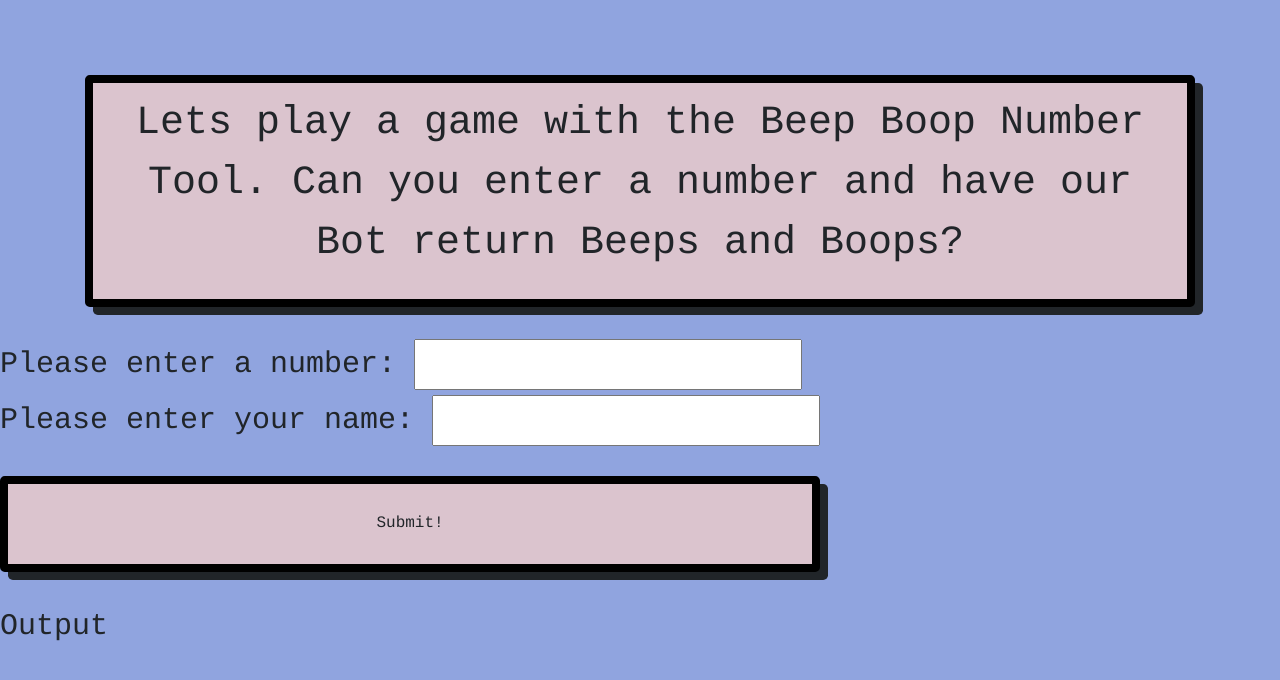
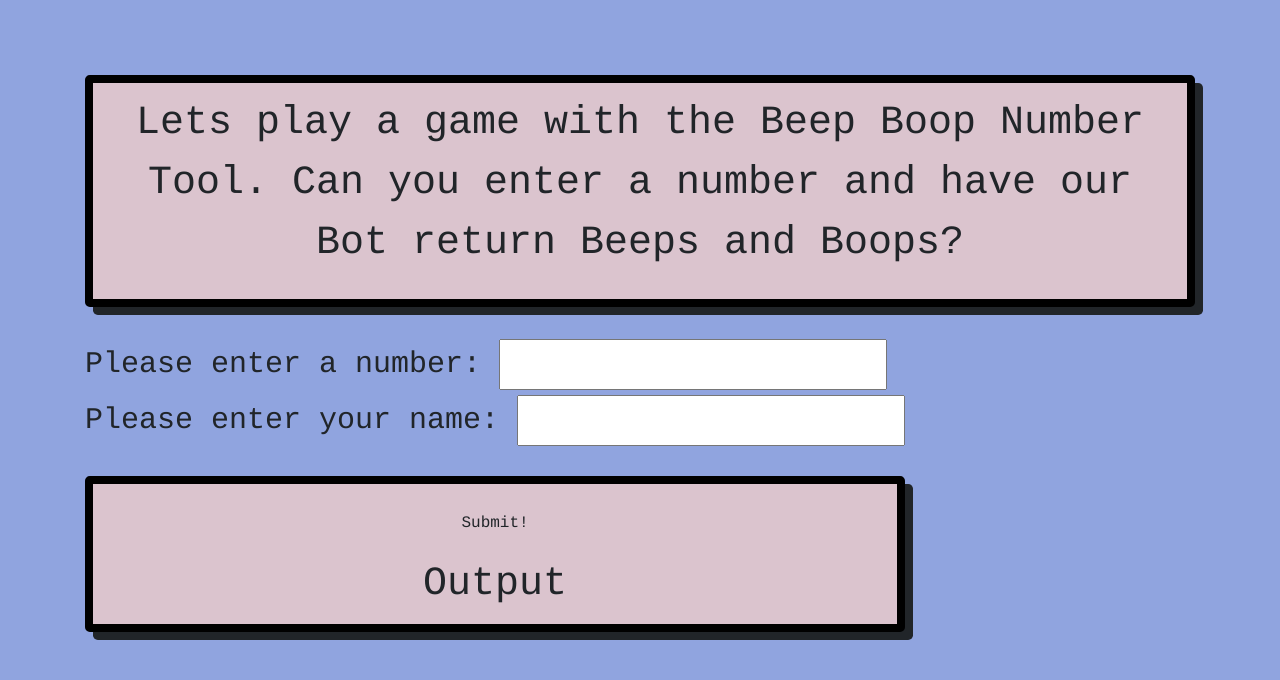
Before and after one commit to kcramer53/beep, a plain HTML site: page index.html in a window 1280 px wide. Drawn offline with Linux system fonts and the light colour scheme.

Commit message:
Modifications

```diff
--- a/index.html
+++ b/index.html
@@ -10,24 +10,22 @@
   <title>Beep Boop Number Bot</title>
 </head>
 <body>
+  <div class="container">
     <form id="formOne">
       <br>
-  <div class="container">
       <div class="jumbotron">
         <p>Lets play a game with the Beep Boop Number Tool. Can you enter a number
           and have our Bot return Beeps and Boops?</p>
-    </div>
         </div>
         <label for="number-input">Please enter a number:</label>
         <input id="number-input" type="text">
         <label for="name-input">Please enter your name:</lable>
           <input id="name-input" type="text">
-  <div class="containter">
           <div class="jumbotron">
             <button type="submit" class="btn">Submit!</button>
+            <div id="output">Output</div>
           </div>
+        </form>
       </div>
-      <div id="output">Output</div>
-    </form>
     </body>
     </html>
```
Lines whose indentation alone changed are shown as unchanged.
